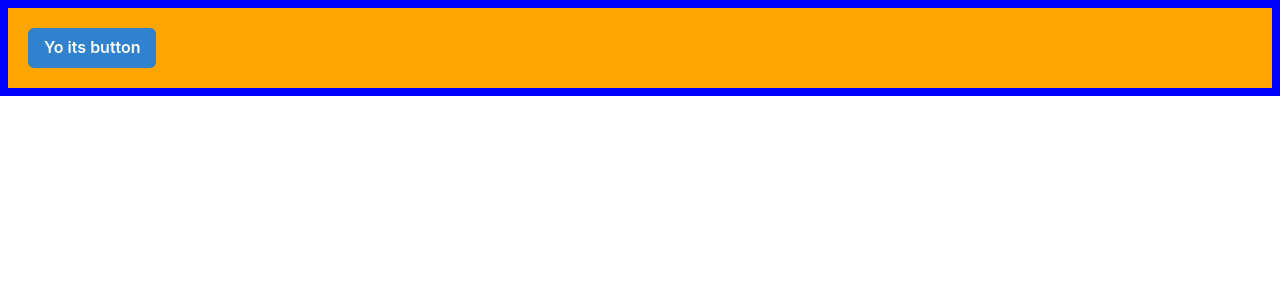
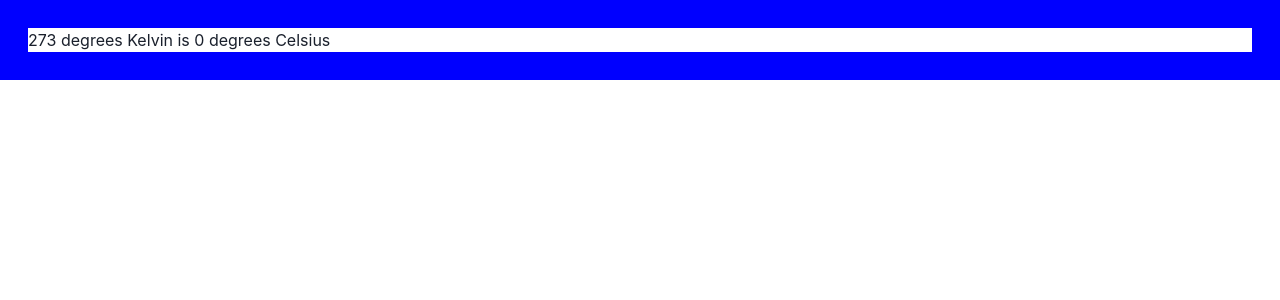
Before and after one commit to mxw74/marcus-site, a Next.js app: page / in a window 1280 px wide. Shown: the top 300 px of the page. Built offline with nearby package versions, Linux system fonts and the light colour scheme.

Commit message:
create function in React to convert kelvin to celsius

```diff
--- a/package.json
+++ b/package.json
@@ -13,6 +13,7 @@
     "@emotion/react": "^11.10.5",
     "@emotion/styled": "^11.10.5",
     "framer-motion": "^7.6.4",
+    "lodash": "^4.17.21",
     "next": "13.0.1",
     "react": "18.2.0",
     "react-dom": "18.2.0"
--- a/pages/index.js
+++ b/pages/index.js
@@ -1,13 +1,75 @@
-import { Box, Button, Text } from "@chakra-ui/react"
+import { Box, Button, color, InputRightAddon, Text } from "@chakra-ui/react"
+import _ from "lodash"
+// import { useState } from "react"
 
-export const MyHeader = () => {
-  return <Box {...{padding: 5, bg: 'orange'}}>
-    <Button {...{colorScheme: 'blue'}}>Yo its button</Button>
+// export const MyHeader = () => {
+//   const onClick = () => {
+//     alert("you clicked me")
+//   }
+//   return <Box {...{padding: 5, bg: 'orange'}}>
+//     <Button {...{colorScheme: 'blue', onClick}}>Yo its button</Button>
+//   </Box>
+// }
+
+// export const MyHeader2 = () => {
+//   const [bg, setBg] = useState('orange')
+//   const [isBoxShown, setShown] = useState(false)
+//   // const shown = false
+//   // bg = useState('yellow')
+
+//   const onClick = () => {
+//     // const myArray = ["shea", "marcus"]
+
+//     // const [name1, name2] = myArray
+//     // const name1 = myArray[1]
+//     // const name2 = myArray[2]
+
+//     // console.log(isBoxShown)
+
+//     setShown(!isBoxShown)
+//     // if (shown) {
+//     //   setShown(false)
+//     // } else {
+//     //   setShown(true)
+//     // }
+
+//     setBg(_.sample(["blue", "red", "green", "yellow"]))
+//   }
+
+//   return <Box {...{padding: 5, bg}}>
+//     <Button {...{colorScheme: 'blue', onClick}}>Yo its button</Button>
+//     {isBoxShown && <Box {...{bg: 'yellow', rounded: "full"}}>Hi</Box>}
+//   </Box>
+// }
+
+export const MyHeader3 = () => {
+  //set a value for kelvin --> how do I get kelvin to be a variable I can input vs having to define in my code?
+  let kelvin = 273
+
+  //create a function that will convert kelvin to celsius
+  function handleSubmit(kelvin) {
+
+    //I want to take kelvin and convert it to celsius
+    let celsius = kelvin - 273;
+
+    //when I call this function I want it to do the conversions and display in my Box
+    return celsius
+
+  }
+
+  //create a space to display the information to the DOM
+  return <Box{...{margin: "20px", bg: "white"}}>
+    <Text>
+      {/* I want to return celsius here based on the input from my form */}
+      {kelvin} degrees Kelvin is {handleSubmit(kelvin)} degrees Celsius
+    </Text>
   </Box>
 }
 
 export default function Home() {
   return <Box {...{bg: 'blue', padding: 2}}>
-    <MyHeader />
+    {/* <MyHeader />
+    <MyHeader2 /> */}
+    <MyHeader3 />
   </Box>
 }
```
Also changed, not shown: 1 other file (tests, documents, lock files or other folders).
